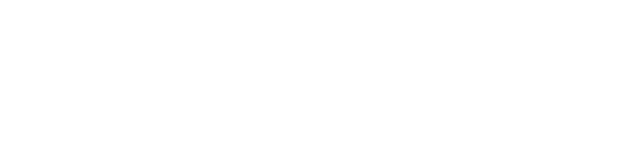
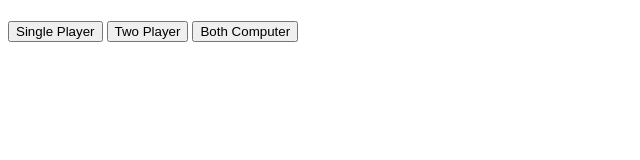
Before and after one commit to A10-warthog/tic-tac-toe, a plain HTML site: page index.html in a window 1280 px wide. Shown: the whole page, without its empty margins (0-640 px from the left). Drawn offline with Linux system fonts and the light colour scheme.

Commit message:
Add button to choose play mode

```diff
--- a/index.html
+++ b/index.html
@@ -7,9 +7,22 @@
     <title>Tic-Tac-Toe</title>
   </head>
   <body>
+    <!--Game container-->
     <div class="game">
       <h1 class="game__title"></h1>
-      <div class="game__choice"></div>
+      <!--Game mode-->
+      <div class="game__choice">
+        <button class="game__single" data-name="single" data-type="human ai">
+          Single Player
+        </button>
+        <button class="game__double" data-name="double" data-type="human human">
+          Two Player
+        </button>
+        <button class="game__both-comp" data-name="comp-only" data-type="ai ai">
+          Both Computer
+        </button>
+      </div>
+      <!--Game-->
       <div class="game__box"></div>
     </div>
   </body>
```
